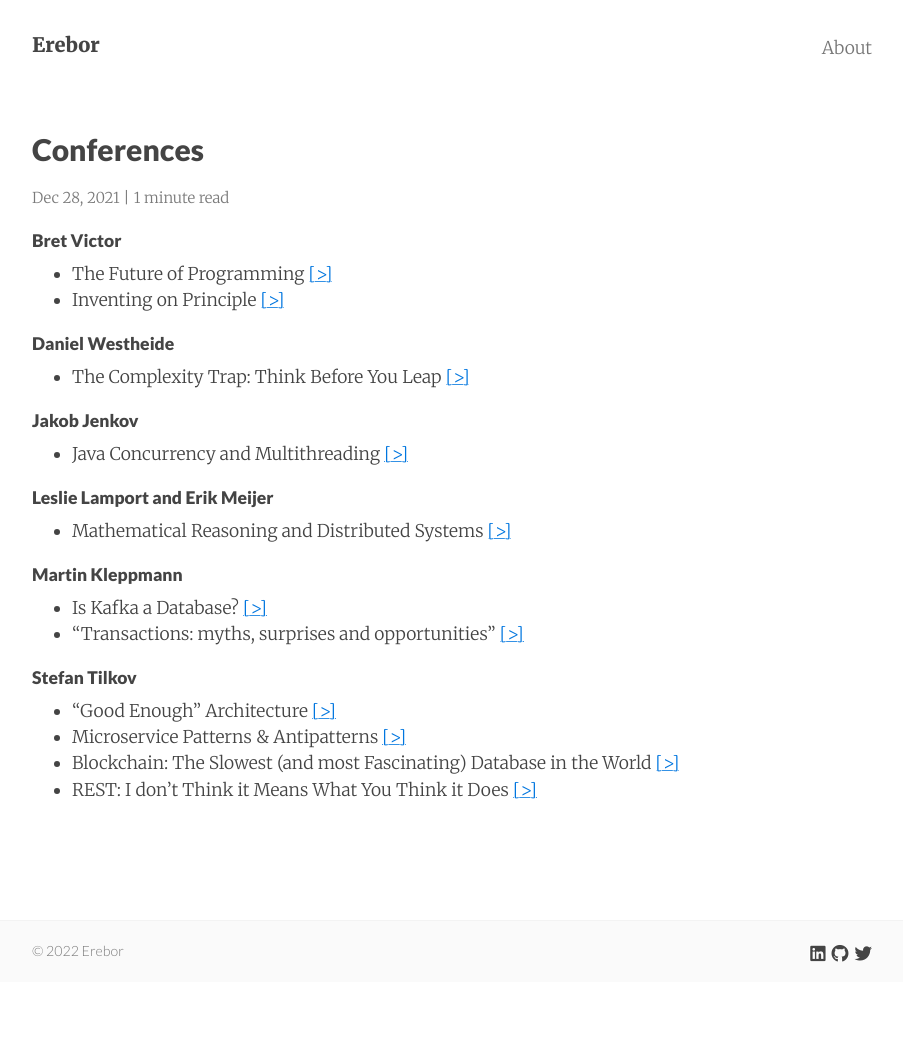
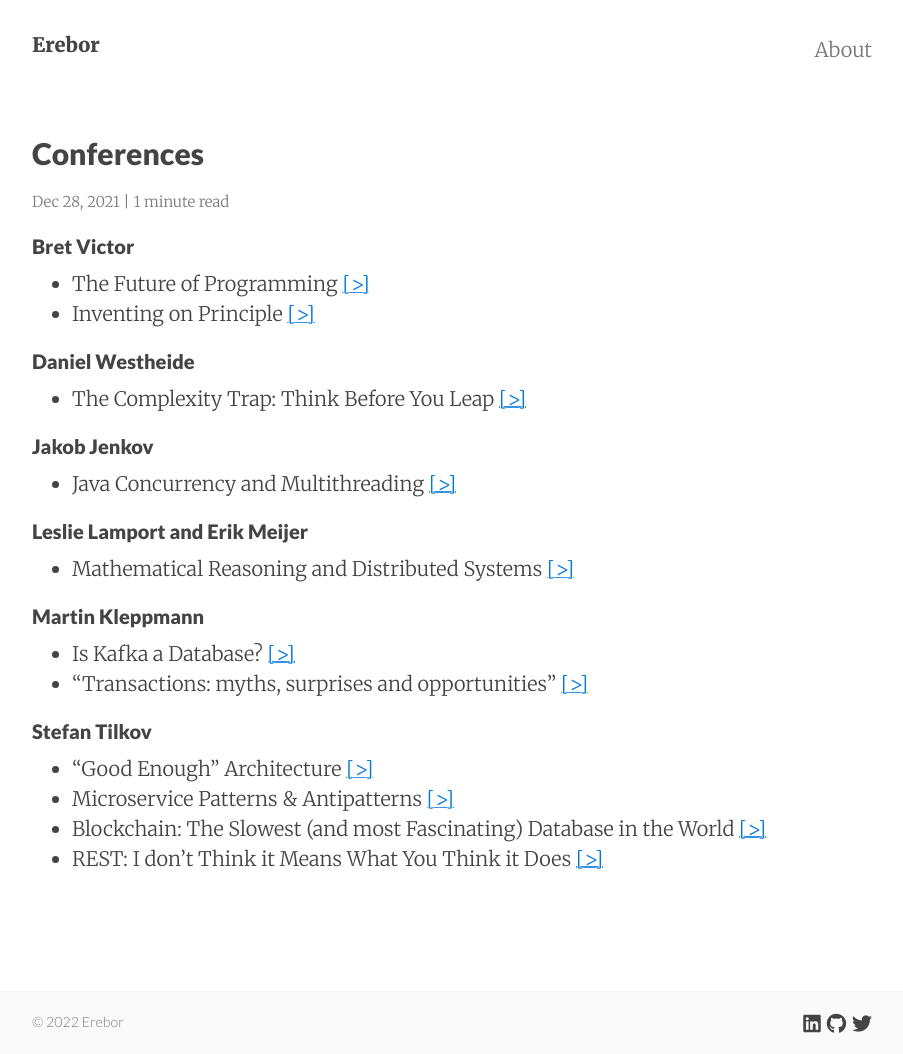
Before and after one commit to km3ll/km3ll.github.io, a Jekyll site: the page built from _posts/2021-12-28-conferences.md, in a window 1280 px wide. Shown: the whole page, without its empty margins (188-1091 px from the left). Built offline with Jekyll 4.4.1, drawn with Linux system fonts in a browser that asks for light colours; nearby versions of some CDN libraries; before the commit the page ends 982 px from its top, so only the background shows below that.

Commit message:
Increase font size for posts and quotes

```diff
--- a/_sass/_variables.scss
+++ b/_sass/_variables.scss
@@ -11,7 +11,7 @@
 $h2: 1.5rem !default;
 $h3: 1.25rem !default;
 $h4: 1rem !default;
-$h5: .875rem !default;
+$h5: 1rem !default;
 $h6: .75rem !default;
 $h00: 4rem !default;
 $h0: 3rem !default;
```
